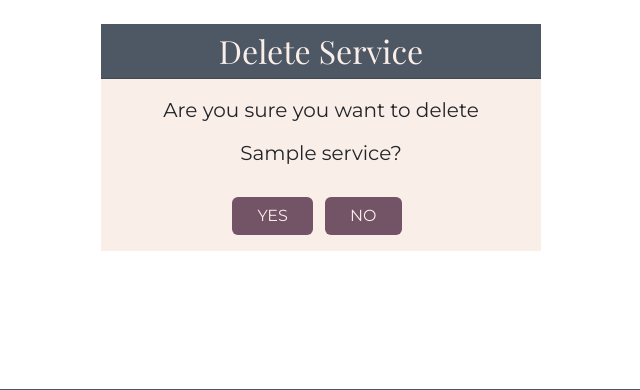
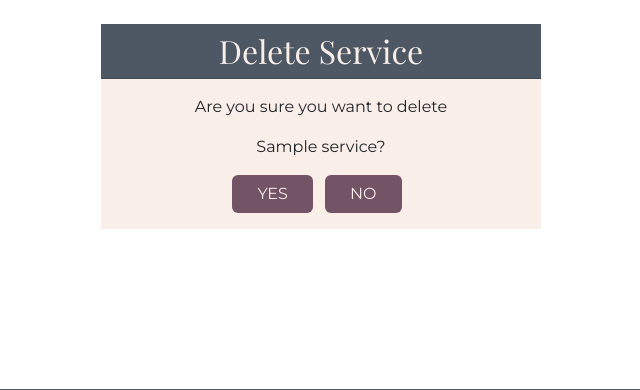
Before and after one commit to JPatel87/locks-of-lush, a Django app: page /services/delete/1 in a window 1280 px wide. Shown: the part 95-485 px from the top of the page, without its empty margins (319-959 px from the left). Run offline with Django 3.2, Linux system fonts and the light colour scheme; tables that the repository leaves empty hold one stand-in row (values such as "Sample post").

Commit message:
Minor change to delete service template

```diff
--- a/locks_of_lush/settings.py
+++ b/locks_of_lush/settings.py
@@ -29,7 +29,7 @@ TEMPLATES_DIR = os.path.join(BASE_DIR, 'templates')
 SECRET_KEY = os.environ.get('SECRET_KEY')
 
 # SECURITY WARNING: don't run with debug turned on in production!
-DEBUG = False
+DEBUG = True
 
 X_FRAME_OPTIONS = 'SAMEORIGIN'
 
--- a/services/templates/services/delete_services.html
+++ b/services/templates/services/delete_services.html
@@ -23,8 +23,8 @@
             <div class="card-header page-card-header h2 rounded-0 header-text mb-3">Delete service</div>
               <form method="POST">
                 {% csrf_token %}
-                <p class="lead">Are you sure you want to delete</p>
-                <p class="h5">{{ service.name }}?</p><br>
+                <p>Are you sure you want to delete</p>
+                <p>{{ service.name }}?</p>
                 <button class="btn action-btn mb-3 px-4" type="submit">Yes</button>
                 <a href="{{ services_url }}" class="btn action-btn mb-3 px-4 mx-2">No</a>
               </form>
```
